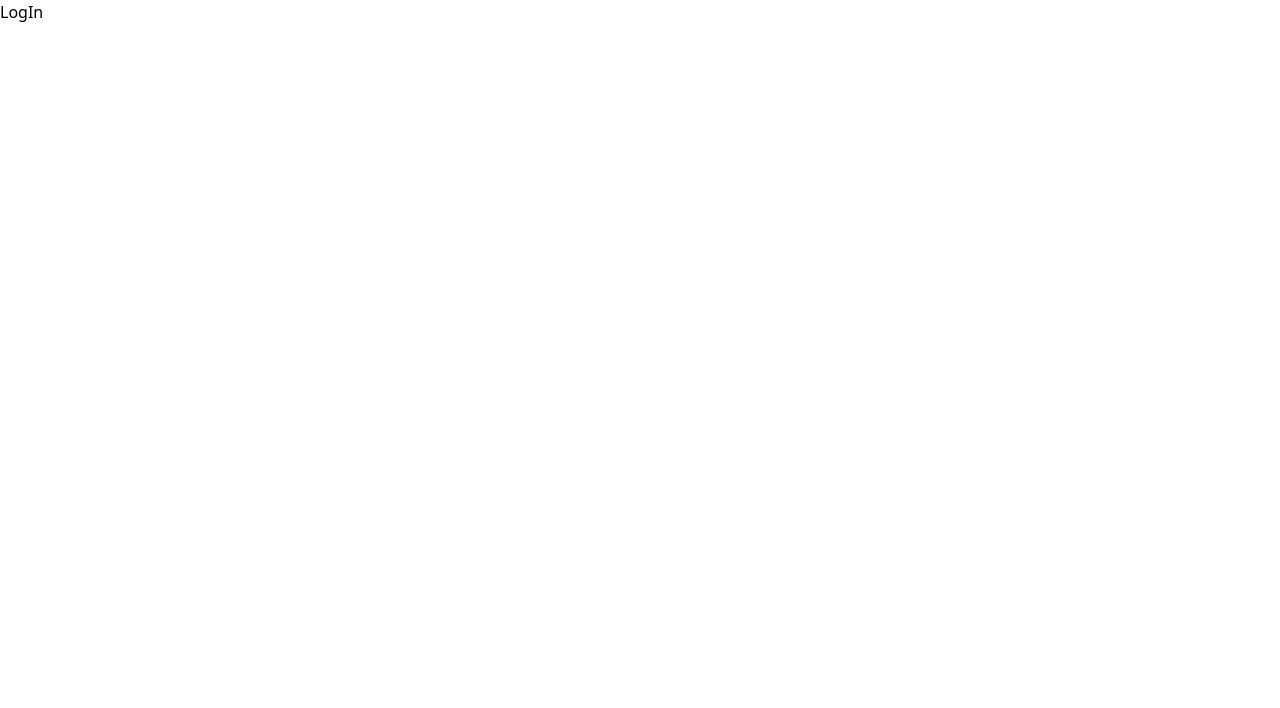
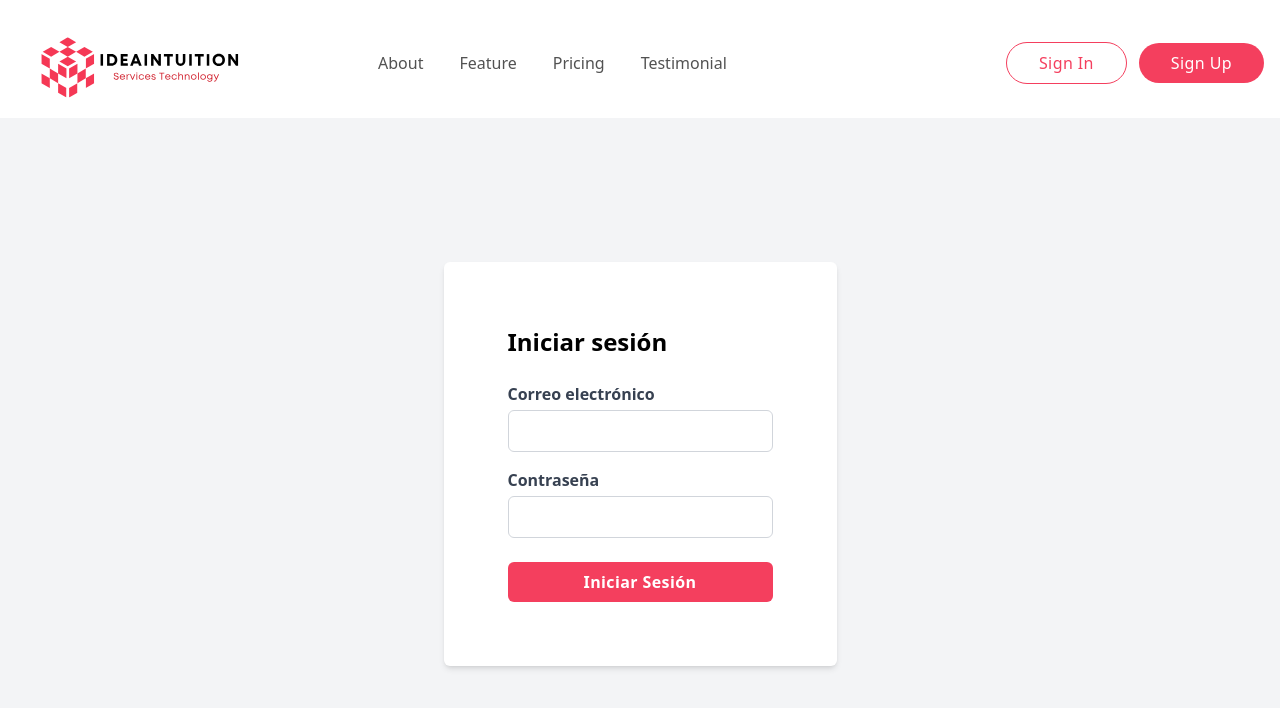
Before and after one commit to Allrivenjs/IdeaIntuition-Frontend, a Next.js app: page /auth/login in a window 1280 px wide. Shown: the top 708 px of the page. Built offline with nearby package versions, Linux system fonts and the light colour scheme.

Commit message:
Login view

```diff
--- a/src/components/ui/Button.tsx
+++ b/src/components/ui/Button.tsx
@@ -12,6 +12,7 @@ interface ButtonProps {
   size?: size;
   rounded?: rounded;
   href?: string;
+  className?: string;
 }
 
 export const Button: FC<ButtonProps> = ({
@@ -21,6 +22,7 @@ export const Button: FC<ButtonProps> = ({
   color = 'primary',
   rounded = 'base',
   href,
+  className,
 }) => {
   const variantStyles: Record<variant, Record<color, string>> = {
     contained: {
@@ -56,7 +58,7 @@ export const Button: FC<ButtonProps> = ({
   return <NextLink href={href || '#'} >
     <button
         className={`py-2 px-5 sm:px-8 text-${size} ${(variantStyles[variant] as Record<color, string>)[color]}  font-medium tracking-wide border outline-none
-        ${roundedValue} capitalize transition-all hover:shadow`}
+        ${roundedValue} capitalize transition-all hover:shadow ${className}`}
     >
       {children}
     </button>
--- a/src/pages/auth/login.tsx
+++ b/src/pages/auth/login.tsx
@@ -1,8 +1,64 @@
+import {Layout} from "@/components/layouts";
+import {ChangeEventHandler, useState} from "react";
+import {Button} from "@/components/ui";
 
 export default function Login() {
-    return (
-    <div>
-      <h1>LogIn</h1>
-    </div>
-  )
+
+    const [email, setEmail] = useState('');
+    const [password, setPassword] = useState('');
+
+    const handleEmailChange = (e: any) => {
+        setEmail(e.target.value);
+    };
+
+    const handlePasswordChange = (e: any) => {
+        setPassword(e.target.value);
+    };
+
+    const handleSubmit = (e: any) => {
+        e.preventDefault();
+
+        // Aquí puedes agregar la lógica para autenticar al usuario
+
+        // Restablecer el formulario
+        setEmail('');
+        setPassword('');
+    };
+
+    return <Layout pageTitle={"Login"} pageDescription={"This is the login page"}>
+        <div className="min-h-screen flex items-center justify-center bg-gray-100">
+            <div className="bg-white p-16 shadow-md rounded-md">
+                <h2 className="text-2xl font-bold mb-6">Iniciar sesión</h2>
+                <form onSubmit={handleSubmit}>
+                    <div className="mb-4">
+                        <label htmlFor="email" className="block text-gray-700 font-semibold mb-1">
+                            Correo electrónico
+                        </label>
+                        <input
+                            type="email"
+                            id="email"
+                            className="w-full px-4 py-2 rounded-md border border-gray-300 focus:outline-none"
+                            value={email}
+                            onChange={handleEmailChange}
+                        />
+                    </div>
+                    <div className="mb-6">
+                        <label htmlFor="password" className="block text-gray-700 font-semibold mb-1">
+                            Contraseña
+                        </label>
+                        <input
+                            type="password"
+                            id="password"
+                            className="w-full px-4 py-2 rounded-md border border-gray-300 focus:outline-none"
+                            value={password}
+                            onChange={handlePasswordChange}
+                        />
+                    </div>
+                    <Button className={"w-full py-2 px-4 text-white font-semibold rounded-md focus:outline-none"} variant={"contained"} size={"lg"} >
+                        Iniciar sesión
+                    </Button>
+                </form>
+            </div>
+        </div>
+    </Layout>
 }
```
